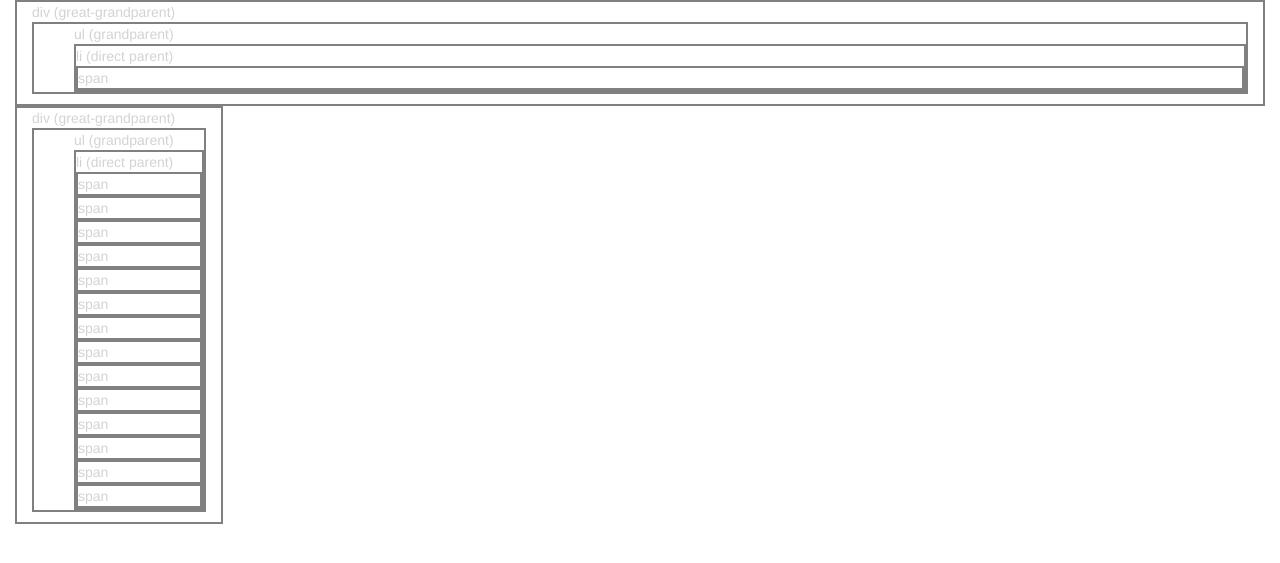
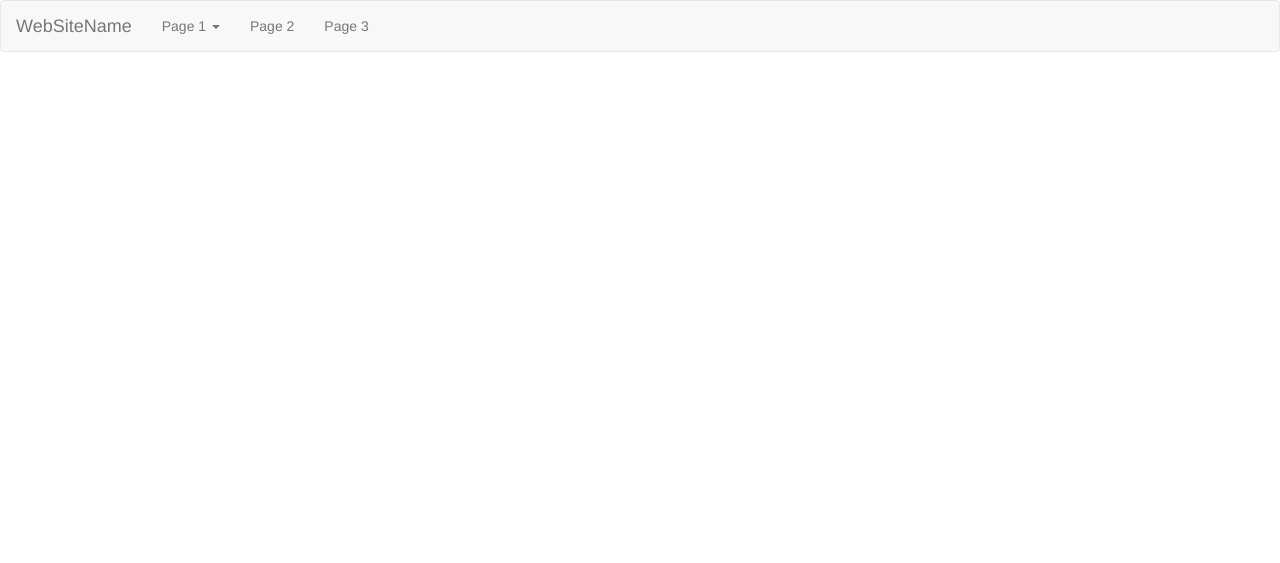
Before and after one commit to fabiansamus/paginabeauciel, a Flask app: page / in a window 1280 px wide. Shown: the top 563 px of the page. Run offline with Flask 2, Linux system fonts and the light colour scheme; some libraries are stand-ins or nearby versions.

Commit message:
top nav bar

```diff
--- a/templates/init.html
+++ b/templates/init.html
@@ -9,46 +9,35 @@
 
 		<!-- Latest compiled JavaScript -->
 		<script src="https://maxcdn.bootstrapcdn.com/bootstrap/3.3.7/js/bootstrap.min.js"></script>
-		<style>
-			.ancestors * {
-				display: block;
-			    border: 2px solid grey;
-			    color: lightgrey;
-			    /*padding: 5px;
-			    margin: 15px;
-			}*/
-		</style>
 	</head>
 	<body>
-	    <div class="ancestors col-md-12">
-			<div class="col-md-12">div (great-grandparent)
-			    <ul>ul (grandparent)
-			      <li>li (direct parent)
-			        <span>span</span>
-			      </li>
-			    </ul>
+		<nav class="navbar navbar-default">
+			<div class="container-fluid">
+				<div class="navbar-header">
+					<button type="button" class="navbar-toggle" data-toggle="collapse" data-target="#myNavbar">
+			        	<span class="icon-bar"></span>
+			        	<span class="icon-bar"></span>
+			        	<span class="icon-bar"></span>
+			        </button>
+			        <a class="navbar-brand" href="#">WebSiteName</a>
+			    </div>
+			    <div class="collapse navbar-collapse" id="myNavbar">
+			      <ul class="nav navbar-nav">
+
+			        <li class="dropdown">
+			          <a class="dropdown-toggle" data-toggle="dropdown" href="#">Page 1 <span class="caret"></span></a>
+			          <ul class="dropdown-menu">
+			            <li><a href="#">Page 1-1</a></li>
+			            <li><a href="#">Page 1-2</a></li>
+			            <li><a href="#">Page 1-3</a></li>
+			          </ul>
+			        </li>
+			        <li><a href="#">Page 2</a></li>
+			        <li><a href="#">Page 3</a></li>
+			      </ul>
+
+			    </div>
 			</div>
-			<div class="col-sm-3 col-md-2 side-bar">div (great-grandparent)
-			    <ul>ul (grandparent)
-			      <li>li (direct parent)
-			        <span>span</span>
-			        <span>span</span>
-			        <span>span</span>
-			        <span>span</span>
-			        <span>span</span>
-			        <span>span</span>
-			        <span>span</span>
-			        <span>span</span>
-			        <span>span</span>
-			        <span>span</span>
-			        <span>span</span>
-			        <span>span</span>
-			        <span>span</span>
-			        <span>span</span>
-			      </li>
-			    </ul>
-			</div>
-		</div>
-
+		</nav>
 	</body>
 </html>
```
